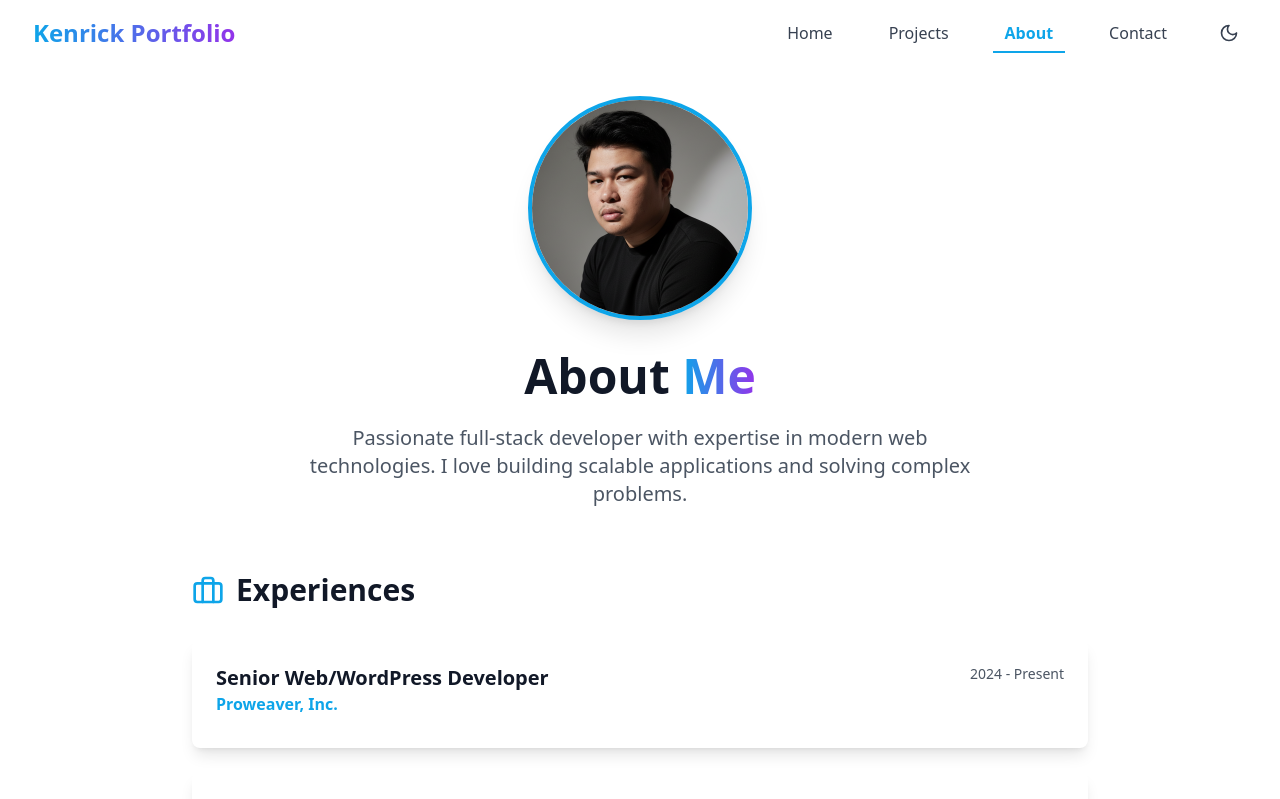
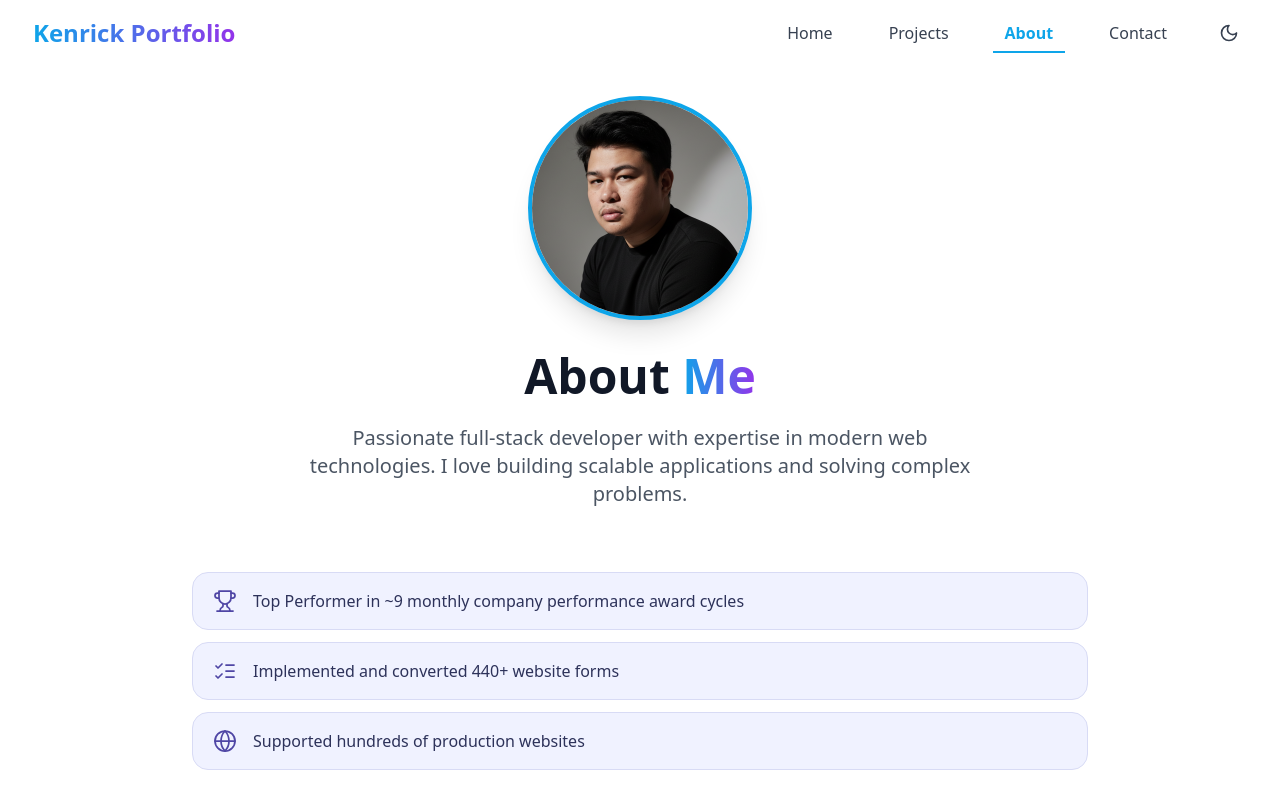
Before and after one commit to KenrickLabuca/kenricklabuca, a React (Vite) app: page /about in a window 1280 px wide. Shown: the top 799 px of the page. Built offline with nearby package versions, Linux system fonts and the light colour scheme.

Commit message:
changes in about us

```diff
--- a/src/pages/About.jsx
+++ b/src/pages/About.jsx
@@ -1,7 +1,25 @@
 import { motion } from 'framer-motion'
-import { Briefcase, GraduationCap, Award, FileText } from 'lucide-react'
+import { Briefcase, Award, FileText, Trophy, ListChecks, Globe } from 'lucide-react'
 
 export default function About() {
+  const highlights = [
+    {
+      id: 1,
+      icon: Trophy,
+      text: 'Top Performer in ~9 monthly company performance award cycles',
+    },
+    {
+      id: 2,
+      icon: ListChecks,
+      text: 'Implemented and converted 440+ website forms',
+    },
+    {
+      id: 3,
+      icon: Globe,
+      text: 'Supported hundreds of production websites',
+    },
+  ]
+
   // Hardcoded experiences - no backend needed
   const experiences = [
     {
@@ -124,6 +142,37 @@ export default function About() {
             I love building scalable applications and solving complex problems.
           </p>
         </motion.div>
+
+        {/* Highlights */}
+        <motion.section
+          initial={{ opacity: 0, y: 20 }}
+          animate={{ opacity: 1, y: 0 }}
+          transition={{ delay: 0.15 }}
+          className="mb-16"
+        >
+          <div className="flex flex-col gap-3">
+            {highlights.map((item, index) => {
+              const Icon = item.icon
+              return (
+                <motion.div
+                  key={item.id}
+                  initial={{ opacity: 0, y: 12 }}
+                  animate={{ opacity: 1, y: 0 }}
+                  transition={{ delay: 0.2 + index * 0.08 }}
+                  className="flex items-center gap-4 rounded-2xl border border-[#d8dbf5] bg-[#f0f2ff] px-5 py-4 dark:border-gray-700 dark:bg-gray-800"
+                >
+                  <Icon
+                    className="h-6 w-6 shrink-0 text-[#4f46a5] dark:text-primary-400"
+                    strokeWidth={1.75}
+                  />
+                  <p className="text-left text-base leading-snug text-[#2d325a] dark:text-gray-100">
+                    {item.text}
+                  </p>
+                </motion.div>
+              )
+            })}
+          </div>
+        </motion.section>
 
         {/* Experience Section */}
         <motion.section
```
